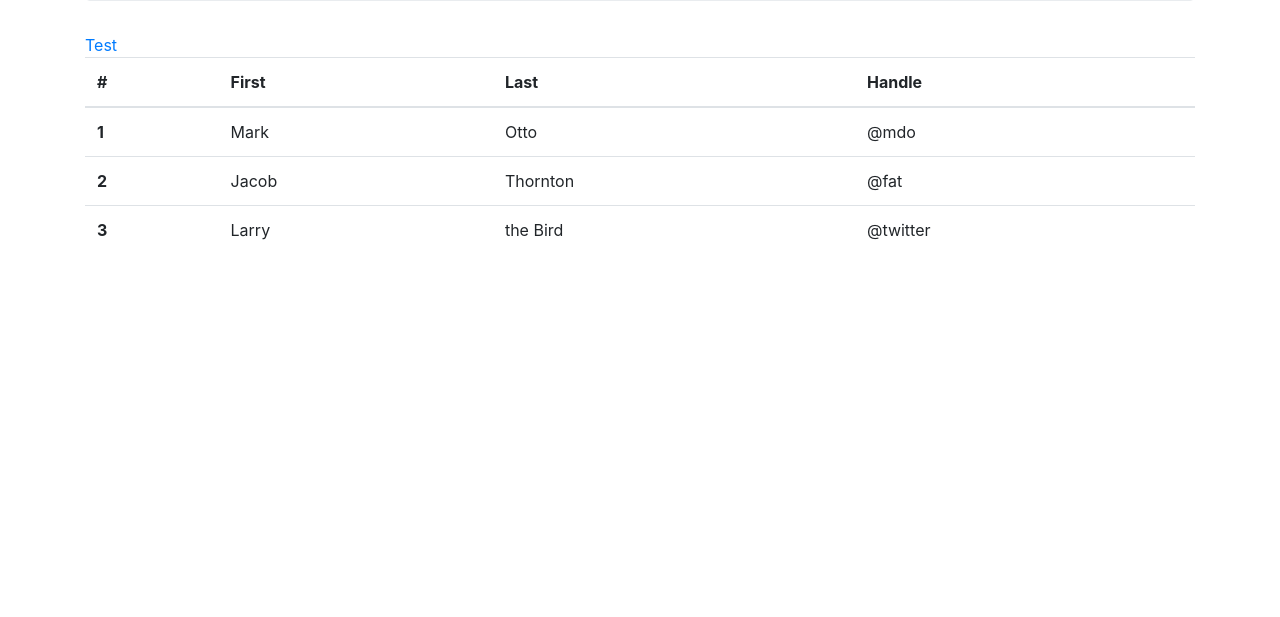
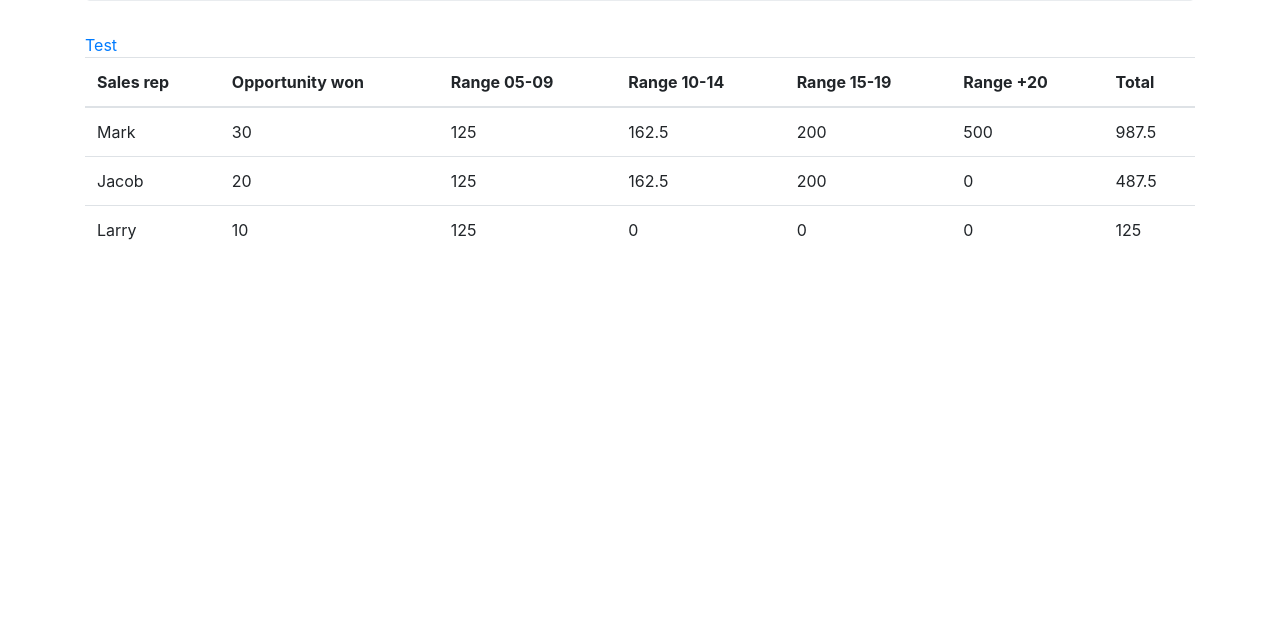
Before and after one commit to aoliveiramagalhaes/sales, a website: page public/index.html in a window 1280 px wide. Shown: the part 183-800 px from the top of the page. Drawn offline with nearby package versions, Linux system fonts and the light colour scheme.

Commit message:
completed table

```diff
--- a/public/index.html
+++ b/public/index.html
@@ -17,7 +17,7 @@
 
     <div class="container">
         <div class="jumbotron">
-            <h1>Test</h1>
+            <h1>Sales</h1>
         </div>
         <a href="/test.html">Test</a>
 
@@ -27,30 +27,42 @@
         <table class="table">
             <thead>
                 <tr>
-                    <th scope="col">#</th>
-                    <th scope="col">First</th>
-                    <th scope="col">Last</th>
-                    <th scope="col">Handle</th>
+                    <th scope="col">Sales rep</th>
+                    <th scope="col">Opportunity won</th>
+                    <th scope="col">Range 05-09</th>
+                    <th scope="col">Range 10-14</th>
+                    <th scope="col">Range 15-19</th>
+                    <th scope="col">Range +20</th>
+                    <th scope="col">Total</th>
                 </tr>
             </thead>
             <tbody>
                 <tr>
-                    <th scope="row">1</th>
                     <td>Mark</td>
-                    <td>Otto</td>
-                    <td>@mdo</td>
+                    <td>30</td>
+                    <td>125</td>
+                    <td>162.5</td>
+                    <td>200</td>
+                    <td>500</td>
+                    <td>987.5</td>
                 </tr>
                 <tr>
-                    <th scope="row">2</th>
                     <td>Jacob</td>
-                    <td>Thornton</td>
-                    <td>@fat</td>
+                    <td>20</td>
+                    <td>125</td>
+                    <td>162.5</td>
+                    <td>200</td>
+                    <td>0</td>
+                    <td>487.5</td>
                 </tr>
                 <tr>
-                    <th scope="row">3</th>
                     <td>Larry</td>
-                    <td>the Bird</td>
-                    <td>@twitter</td>
+                    <td>10</td>
+                    <td>125</td>
+                    <td>0</td>
+                    <td>0</td>
+                    <td>0</td>
+                    <td>125</td>
                 </tr>
             </tbody>
         </table>
```
